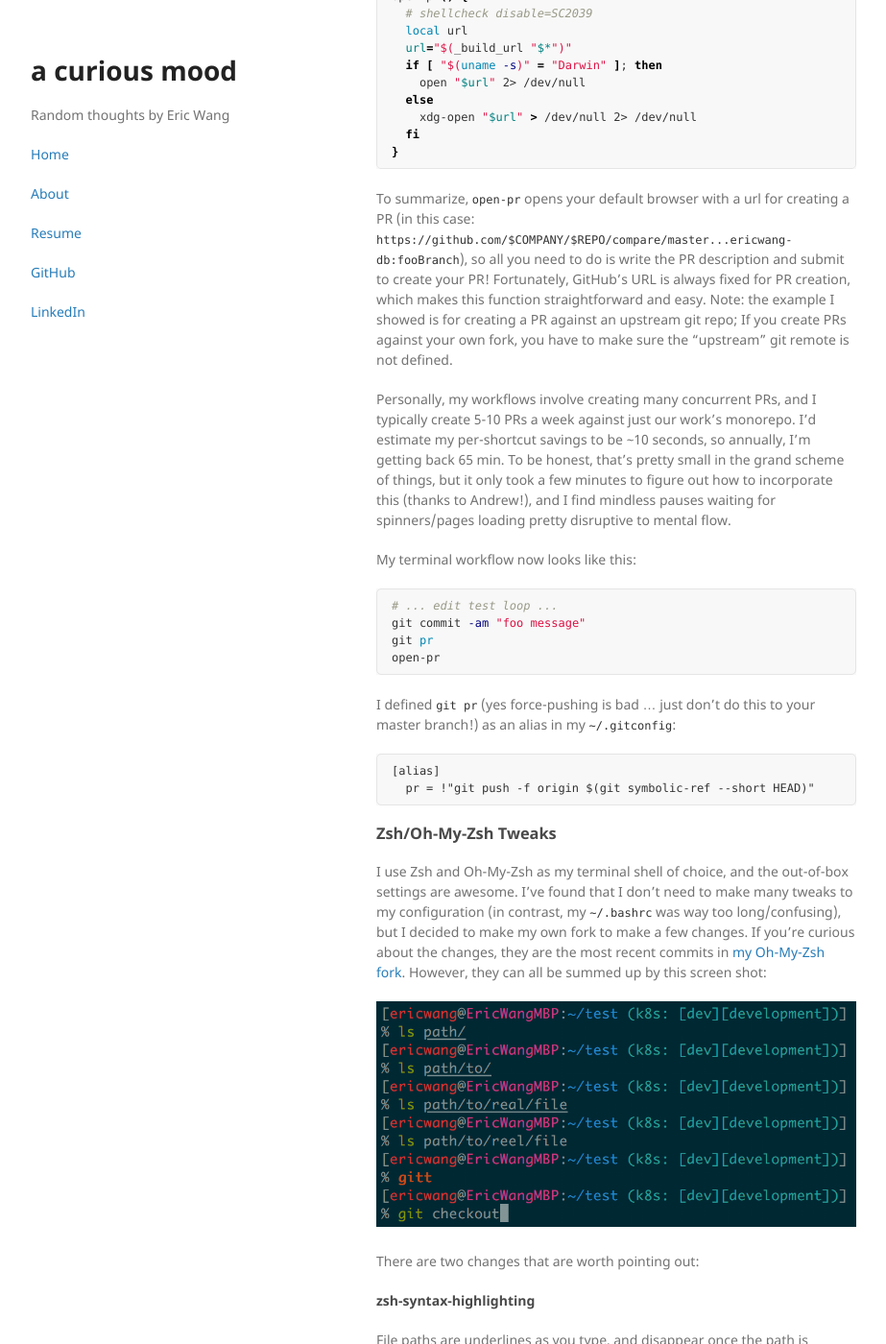
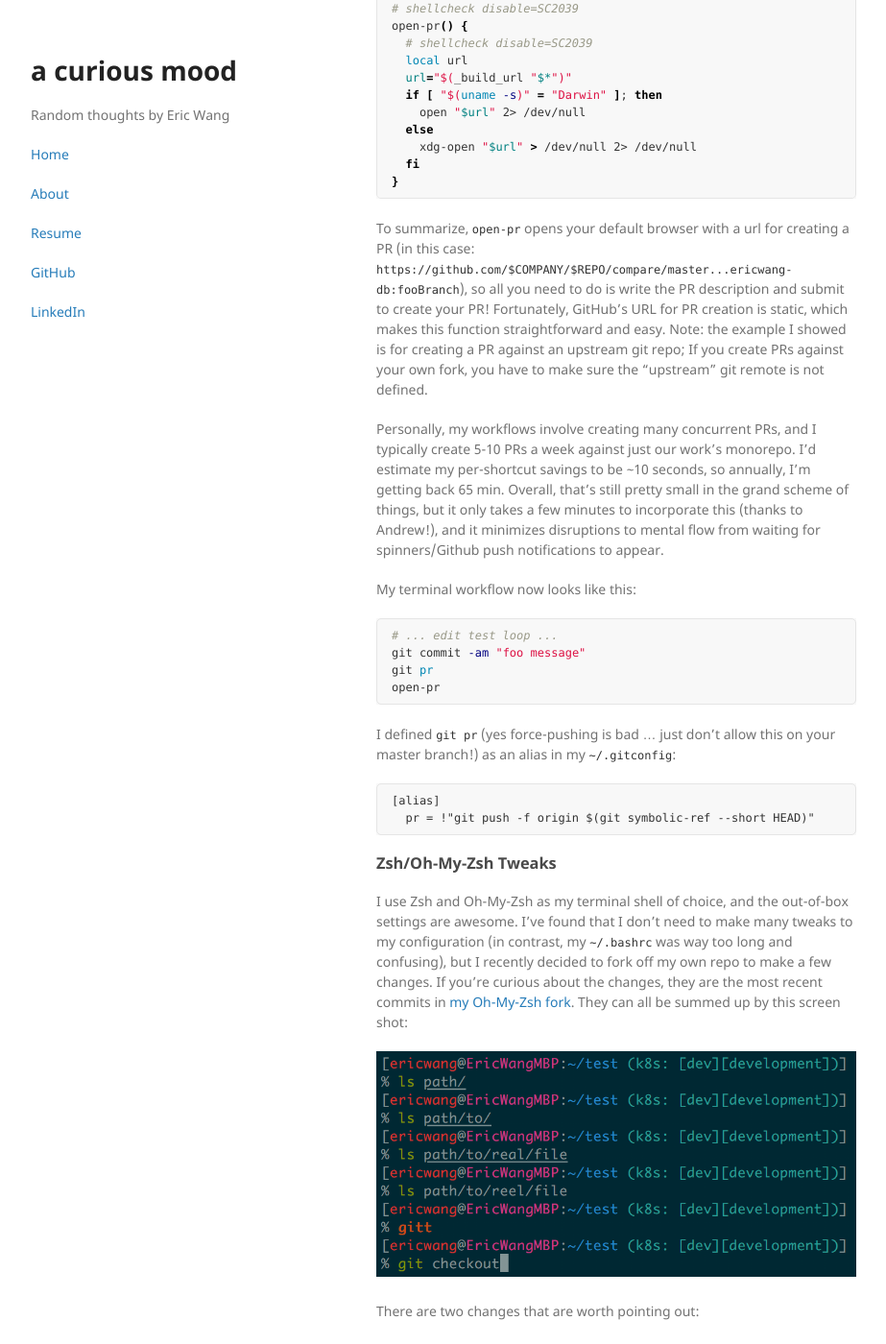
Before and after one commit to ericewang/ericewang.github.io, a Jekyll site: the page built from _posts/2017-12-17-tooling-tips-and-tricks.md, in a window 1280 px wide and 1400 px high, scrolled down 1502 px. Shown: the whole window at 96% size, without its empty margins (178-1101 px from the left). Built offline with Jekyll 4.4.1, drawn with Linux system fonts in a browser that asks for light colours; formulas are drawn with MathJax 3; some of the changed text lies outside the part shown.

Commit message:
small tweaks to post

````diff
--- a/_config.yml
+++ b/_config.yml
@@ -1,4 +1,6 @@
-plugins: [jekyll-paginate, jekyll-seo-tag]
+plugins:
+  - jekyll-paginate
+  - jekyll-seo-tag
 
 title: a curious mood
 description: Random thoughts by Eric Wang
--- a/_posts/2017-12-17-tooling-tips-and-tricks.md
+++ b/_posts/2017-12-17-tooling-tips-and-tricks.md
@@ -20,7 +20,7 @@ At work, the typical workflow is: make a change locally, (repeat edit/test loop
 
 ![GitHub recently pushed branches]({{ "/assets/tooling/github_recently_pushed_branches.png" | absolute_url }})
 
-This takes anywhere between ~10-30 seconds for me, and given I just finished working on this code, I don't want to context switch to anything else before getting it into a reviewable state. That's why I was ecstatic when my coworker Andrew showed me this neat bash function:
+This takes anywhere between ~10-30 seconds for me, and given I just finished working on this code, I don't want to context switch to anything else before shipping my work off in its reviewable state. That's why I was ecstatic when my coworker Andrew showed me this neat bash function:
 
 ```bash
 _build_url() {
@@ -58,9 +58,9 @@ open-pr() {
 }
 ```
 
-To summarize, `open-pr` opens your default browser with a url for creating a PR (in this case: `https://github.com/$COMPANY/$REPO/compare/master...ericwang-db:fooBranch`), so all you need to do is write the PR description and submit to create your PR! Fortunately, GitHub's URL is always fixed for PR creation, which makes this function straightforward and easy. Note: the example I showed is for creating a PR against an upstream git repo; If you create PRs against your own fork, you have to make sure the "upstream" git remote is not defined.
+To summarize, `open-pr` opens your default browser with a url for creating a PR (in this case: `https://github.com/$COMPANY/$REPO/compare/master...ericwang-db:fooBranch`), so all you need to do is write the PR description and submit to create your PR! Fortunately, GitHub's URL for PR creation is static, which makes this function straightforward and easy. Note: the example I showed is for creating a PR against an upstream git repo; If you create PRs against your own fork, you have to make sure the "upstream" git remote is not defined.
 
-Personally, my workflows involve creating many concurrent PRs, and I typically create 5-10 PRs a week against just our work's monorepo. I'd estimate my per-shortcut savings to be ~10 seconds, so annually, I'm getting back 65 min. To be honest, that's pretty small in the grand scheme of things, but it only took a few minutes to figure out how to incorporate this (thanks to Andrew!), and I find mindless pauses waiting for spinners/pages loading pretty disruptive to mental flow.
+Personally, my workflows involve creating many concurrent PRs, and I typically create 5-10 PRs a week against just our work's monorepo. I'd estimate my per-shortcut savings to be ~10 seconds, so annually, I'm getting back 65 min. Overall, that's still pretty small in the grand scheme of things, but it only takes a few minutes to incorporate this (thanks to Andrew!), and it minimizes disruptions to mental flow from waiting for spinners/Github push notifications to appear.
 
 My terminal workflow now looks like this:
 
@@ -71,7 +71,8 @@ git pr
 open-pr
 ```
 
-I defined `git pr` (yes force-pushing is bad ... just don't do this to your master branch!) as an alias in my `~/.gitconfig`:
+I defined `git pr` (yes force-pushing is bad ... just don't allow this on your master branch!) as an alias in my `~/.gitconfig`:
+
 ```
 [alias]
   pr = !"git push -f origin $(git symbolic-ref --short HEAD)"
@@ -79,7 +80,7 @@ I defined `git pr` (yes force-pushing is bad ... just don't do this to your mast
 
 ### Zsh/Oh-My-Zsh Tweaks
 
-I use Zsh and Oh-My-Zsh as my terminal shell of choice, and the out-of-box settings are awesome. I've found that I don't need to make many tweaks to my configuration (in contrast, my `~/.bashrc` was way too long/confusing), but I decided to make my own fork to make a few changes. If you're curious about the changes, they are the most recent commits in [my Oh-My-Zsh fork](https://github.com/ericewang/oh-my-zsh/). However, they can all be summed up by this screen shot:
+I use Zsh and Oh-My-Zsh as my terminal shell of choice, and the out-of-box settings are awesome. I've found that I don't need to make many tweaks to my configuration (in contrast, my `~/.bashrc` was way too long and confusing), but I recently decided to fork off my own repo to make a few changes. If you're curious about the changes, they are the most recent commits in [my Oh-My-Zsh fork](https://github.com/ericewang/oh-my-zsh/). They can all be summed up by this screen shot:
 
 ![Zsh autocomplete]({{ "/assets/tooling/zsh-autocomplete.png" | absolute_url }})
 
@@ -87,9 +88,9 @@ There are two changes that are worth pointing out:
 
 #### zsh-syntax-highlighting
 
-File paths are underlines as you type, and disappear once the path is invalid. Valid commands are "yellow", and invalid commands are "red".
+File paths are underlined as you type, and disappear once the path is invalid. Valid commands are "yellow", and invalid commands are "red".
 
-The expected value of this configuration change is harder to estimate, as it's not a shortening of an existing workflow. As someone who types pretty fast and not particularly carefully, I commonly type the command and hit 'Enter', only to find that it fails with something like `can't open file 'foo'` or `error: the path "foo" does not exist`.
+The immediate value of this configuration change is harder to estimate, as it's not a shortening of an existing workflow. As someone who types pretty fast and not particularly carefully, I commonly type the command and hit 'Enter', only to find that it fails with something like `can't open file 'foo'` or `error: the path "foo" does not exist`. After this, I significantly reduced my command error rate.
 
 #### Displaying the Kubernetes context/namespace
 
````
Also changed, not shown: other parts of _posts/2017-12-17-tooling-tips-and-tricks.md (+2 -2 lines).
